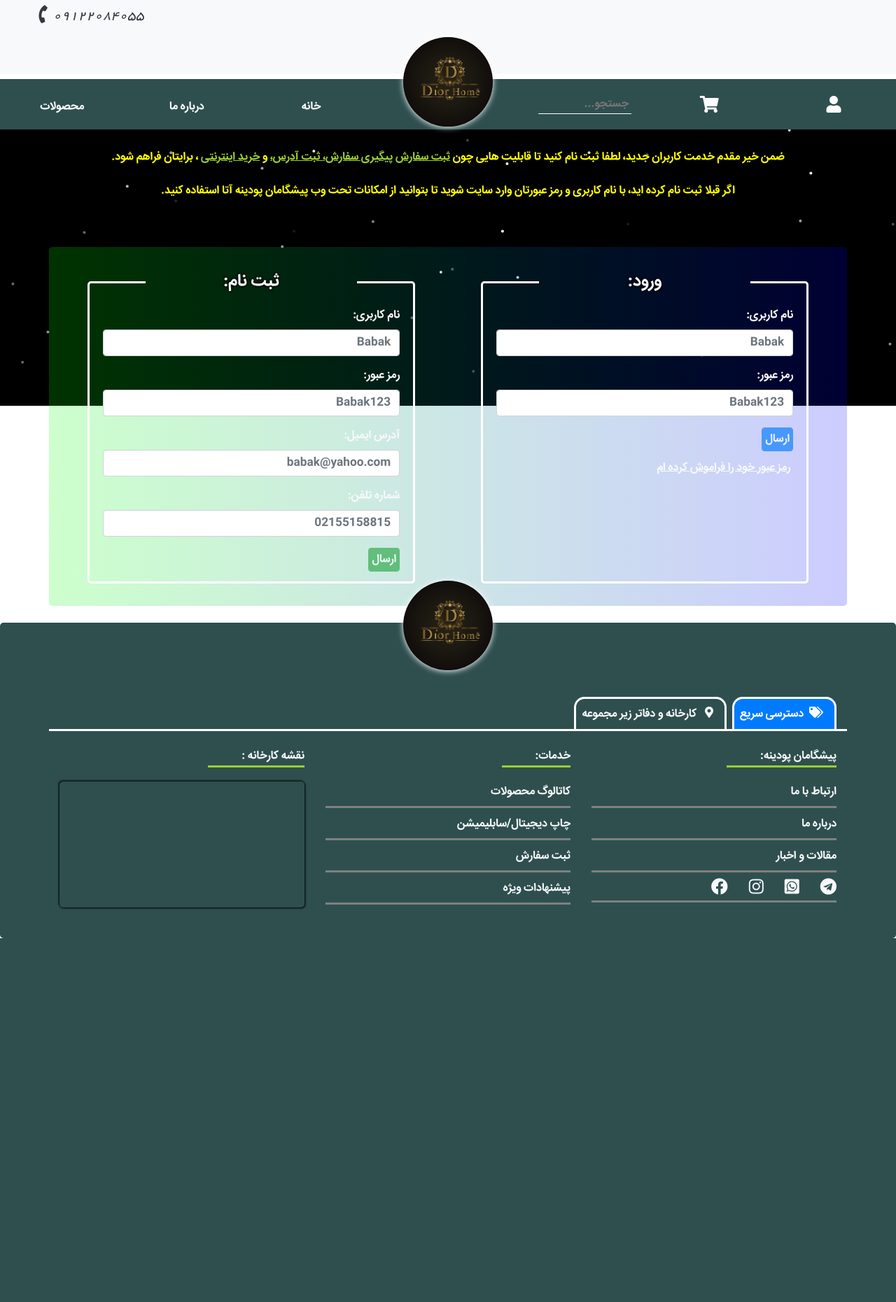
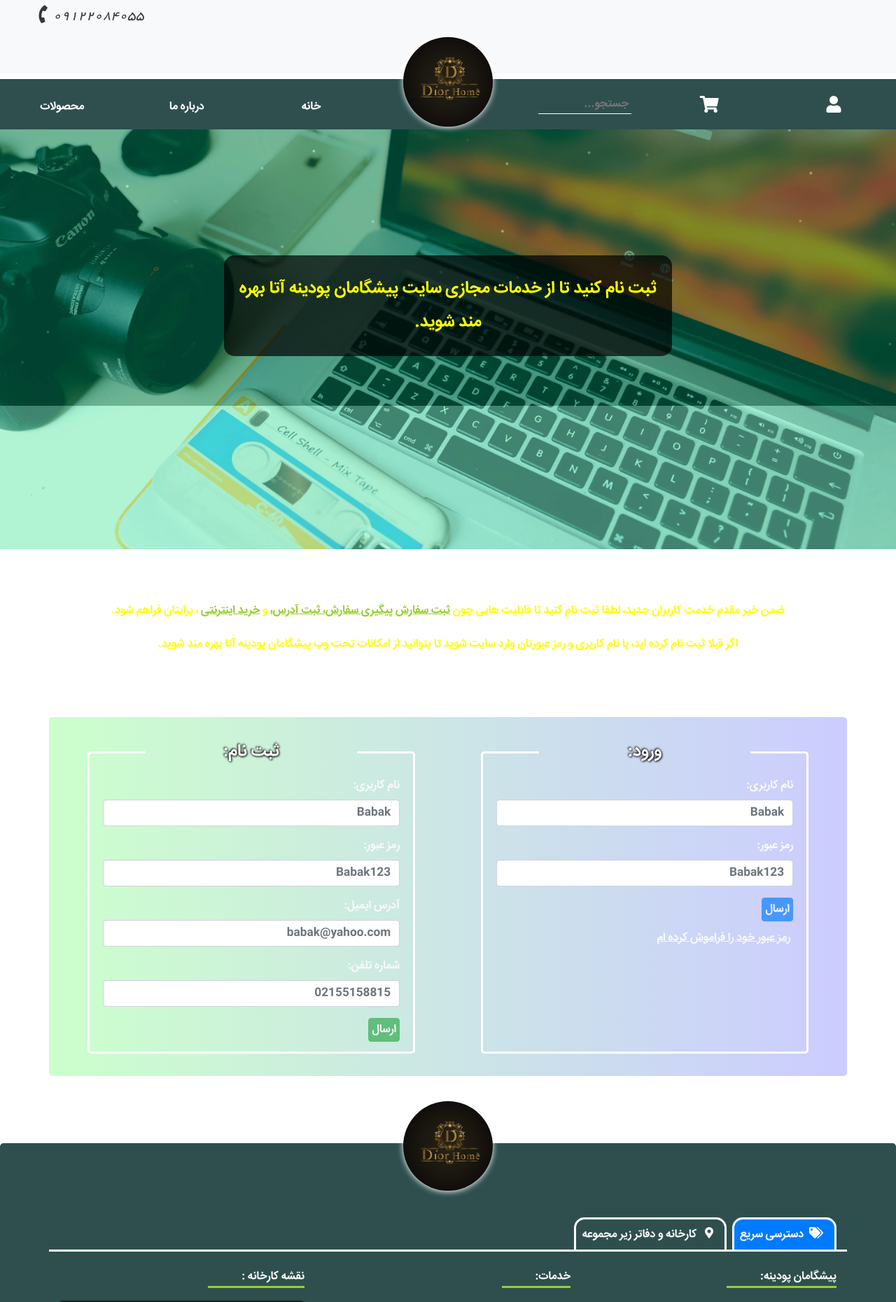
Before and after one commit to Babakashtari/Dior_Home, a PHP site: page /login.php in a window 1280 px wide. Shown: the part 220-2081 px from the top of the page at 70% size. Before the commit the page ends 1561 px from the top, so only its background shows below. Run offline with PHP 8.4, Linux system fonts and the light colour scheme; a map, chart or similar area stays blank; grey boxes are pictures that could not be loaded.

Commit message:
initialized a signing section for logging in and singing up

```diff
--- a/CSS/login.css
+++ b/CSS/login.css
@@ -17,6 +17,54 @@
 }
 ::placeholder {
     text-overflow: ellipsis;
+}
+main {
+    position: relative;
+}
+main > section.photo-container {
+    height: 600px;
+    width: 100%;
+    box-shadow: 1px 1px 3px white, -1px -1px 3px white;
+    background-color: rgba(0, 255, 100, 0.5);
+    position: relative;
+}
+main > section.photo-container > img {
+    width: 100%;
+    height: 100%;
+    -o-object-fit: cover;
+    object-fit: cover;
+    -o-object-position: center;
+    object-position: center;
+    opacity: 0.5;
+}
+main > section.photo-container > div {
+    position: absolute;
+    top: 30%;
+    left: 50%;
+    -webkit-transform: translate(-50%);
+    transform: translate(-50%);
+    background-color: rgba(0, 0, 0, 0.7);
+    border-radius: 15px;
+}
+main > section.photo-container > div > p {
+    font-size: 1.5rem;
+    line-height: 3rem;
+    color: yellow;
+}
+main > section.welcome > div {
+    text-align: justify;
+    direction: rtl;
+    color: yellow;
+}
+main > section.welcome > div > p {
+    line-height: 2rem;
+}
+main > section.welcome > div > p > a {
+    color: yellowgreen;
+    text-decoration: underline;
+}
+main > section.welcome > div > p > a:hover {
+    color: lightblue;
 }
 main > section.signing {
     border-radius: 5px;
@@ -51,20 +99,68 @@ main > section.signing > div > fieldset > form > div > input + p {
 main > section.signing > div > fieldset div > a {
     text-decoration: underline;
 }
-main > section.welcome > div {
-    text-align: justify;
-    direction: rtl;
-    color: yellow;
+main > section.validation-result {
+    position: fixed;
+    top: 0;
+    left: 0;
+    right: 0;
+    bottom: 0;
+    background-color: rgba(0, 0, 0, 0.5);
+    /* bootstrap has a 1021 z-index for sticky-top headers. so I added this so that the modal stays on top */
+    z-index: 1022;
 }
-main > section.welcome > div > p {
-    line-height: 2rem;
+main > section.validation-result > div {
+    position: absolute;
+    top: 50%;
+    left: 50%;
+    -webkit-transform: translate(-50%);
+    transform: translate(-50%);
+    background-color: white;
+    color: blue;
+    border-radius: 5px;
+    overflow: hidden;
 }
-main > section.welcome > div > p > a {
-    color: yellowgreen;
-    text-decoration: underline;
+main > section.validation-result > div > div.spinner-grow {
+    width: 60px;
+    height: 60px;
 }
-main > section.welcome > div > p > a:hover {
-    color: lightblue;
+main > section.validation-result > div > p > span.fa {
+    font-size: 2rem;
+    padding: 0.5rem;
+    border-radius: 50%;
+}
+main > section.validation-result > div > p > span.fa-check {
+    border: 3px solid green;
+}
+main > section.validation-result > div > p.signing-message {
+    -webkit-animation-name: start;
+    animation-name: start;
+    -webkit-animation-delay: 1000ms;
+    animation-delay: 1000ms;
+    -webkit-animation-duration: 1s;
+    animation-duration: 1s;
+    -webkit-animation-timing-function: ease-out;
+    animation-timing-function: ease-out;
+}
+@-webkit-keyframes start {
+    from {
+        -webkit-transform: translateY(300%);
+        transform: translateY(300%);
+    }
+    to {
+        -webkit-transform: translateY(0);
+        transform: translateY(0);
+    }
+}
+@keyframes start {
+    from {
+        -webkit-transform: translateY(300%);
+        transform: translateY(300%);
+    }
+    to {
+        -webkit-transform: translateY(0);
+        transform: translateY(0);
+    }
 }
 .displayNone {
     display: none;
@@ -102,7 +198,8 @@ main > section.welcome > div > p > a:hover {
     }
 }
 @media screen and (max-width: 570px) {
-    main > section:first-of-type > div > p {
+    main > section.photo-container > div > p,
+    main > section.signing > div > p {
         font-size: 0.75rem;
     }
 }
--- a/login.php
+++ b/login.php
@@ -1,12 +1,11 @@
 <?php require "php/code_functions.php" ?>
-
 <!DOCTYPE html lang="fa">
 <html lang="fa">
     <head>
         <meta charset="UTF-8">
         <meta name="viewport" content="width=device-width, initial-scale=1.0">
         <meta http-equiv="X-UA-Compatible" content="ie=edge">
-        <meta http-equiv="content-security-policy" content="default-src 'none';
+        <meta http-equiv="content-security-policy" content="default-src 'self';
         style-src 'self' 'unsafe-inline';
         script-src 'self' 'unsafe-inline';
         img-src 'self';
@@ -57,14 +56,18 @@
     </head>
 <body>
     <?php head(); ?>
-    <main class="">
-        <section class="welcome p-4">
-            <div class="container">
+    <main class="pb-5">
+        <section class="photo-container">
+            <img src="images/login_page_images/signin_main_image2.jpg" alt="ورود به سایت با نام کاربری" >
+            <div><p class="text-center px-3 py-4 m-0">ثبت نام کنید تا از خدمات مجازی سایت پیشگامان پودینه آتا بهره مند شوید.</p></div>
+        </section>
+        <section class="welcome py-4 px-2">
+            <div class="container pt-5">
                 <p class="">ضمن خیر مقدم خدمت کاربران جدید، لطفا ثبت نام کنید تا قابلیت هایی چون <a href="#">ثبت سفارش</a> <a href="#">پیگیری سفارش،</a><a href="#"> ثبت آدرس،</a> و <a href="#">خرید اینترنتی</a> ، برایتان فراهم شود.</p>
-                <p class="">اگر قبلا ثبت نام کرده اید، با نام کاربری و رمز عبورتان وارد سایت شوید تا بتوانید از امکانات تحت وب پیشگامان پودینه آتا استفاده کنید. </p>
+                <p class="">اگر قبلا ثبت نام کرده اید، با نام کاربری و رمز عبورتان وارد سایت شوید تا بتوانید از امکانات تحت وب پیشگامان پودینه آتا بهره مند شوید. </p>
             </div>
         </section>
-        <section class="signing container my-4">
+        <section class="signing container my-5">
             <div class="row p-2 d-flex justify-content-around">
                 <!-- signup form -->
                 <fieldset class="col col-12 col-sm-5 my-4 signup">
@@ -90,7 +93,7 @@
                             <input class="form-control" type="text" name="phone" id="phone" placeholder="02155158815" oninput="validate(/^[0]\d{7,15}$/, this)">
                             <p class='displayNone'>تلفن باید فقط از عدد تشکیل شود. 0 ابتدای آن بیاید و 8 تا 15 رقم داشته باشد.</p>
                         </div>
-                        <input class=" btn btn-success p-1" type="submit" value="ارسال" disabled>
+                        <input class="signup btn btn-success p-1" type="submit" value="ارسال" disabled onclick="signing_validation(event)">
                     </form>
                 </fieldset>
                 <!-- signin form: -->
@@ -107,14 +110,15 @@
                             <input class="form-control" type="password" id="pass" name='pass' placeholder="Babak123" oninput="validate(/^[a-zA-Z1-9]{5,15}$/, this)">
                             <p class='displayNone'>رمز باید حداقل 8 کاراکتر و شامل اعداد و حروف بزرگ یا کوچک باشد.</p>
                         </div>
-                        <input class="btn btn-primary p-1" type="submit" value="ارسال" disabled>
+                        <input class="login btn btn-primary p-1" type="submit" value="ارسال" disabled onclick="signing_validation(event)" >
                     </form>
                     <div class=" text-right p-2">
                         <a class="text-light" href="#">رمز عبور خود را فراموش کرده ام</a>
                     </div>
                 </fieldset>
             </div>
-
+        </section>
+        <section class="validation-result text-center displayNone">
         </section>
     </main>
     <?php footer_generator();?>
```
Also changed, not shown: JS/login.js (+59 -14 lines), loginResult.php (added, +31 -0 lines), images/login_page_images/desola-lanre-ologun-zYgV-NGZtlA-unsplash.jpg (added), images/login_page_images/signin_main_image2.jpg (added).
